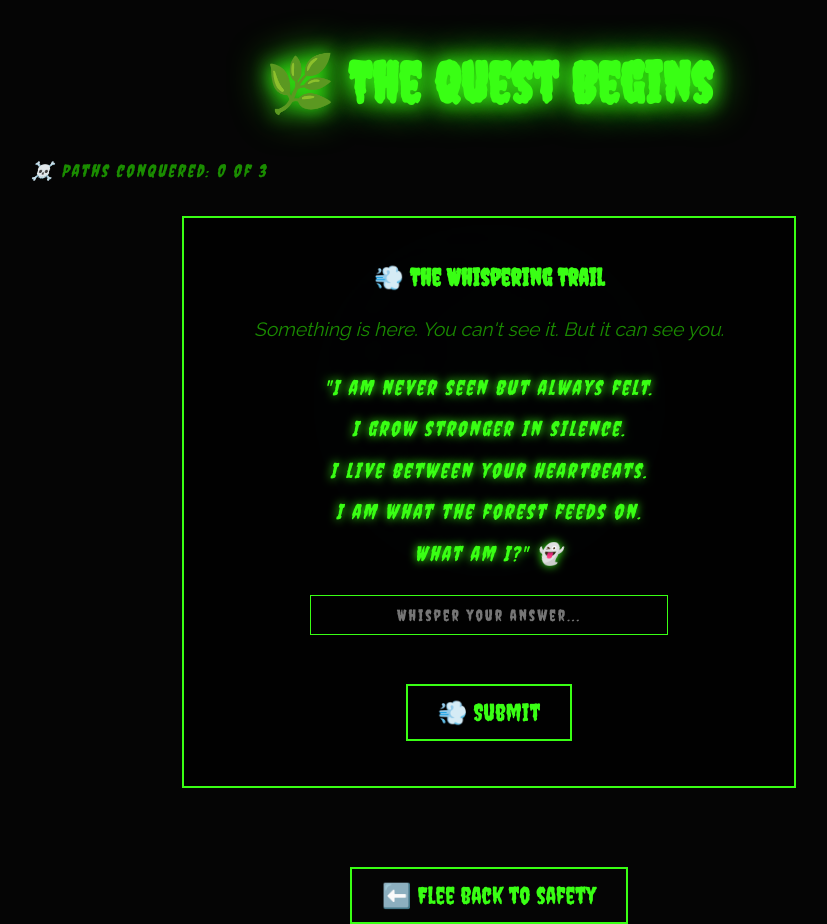
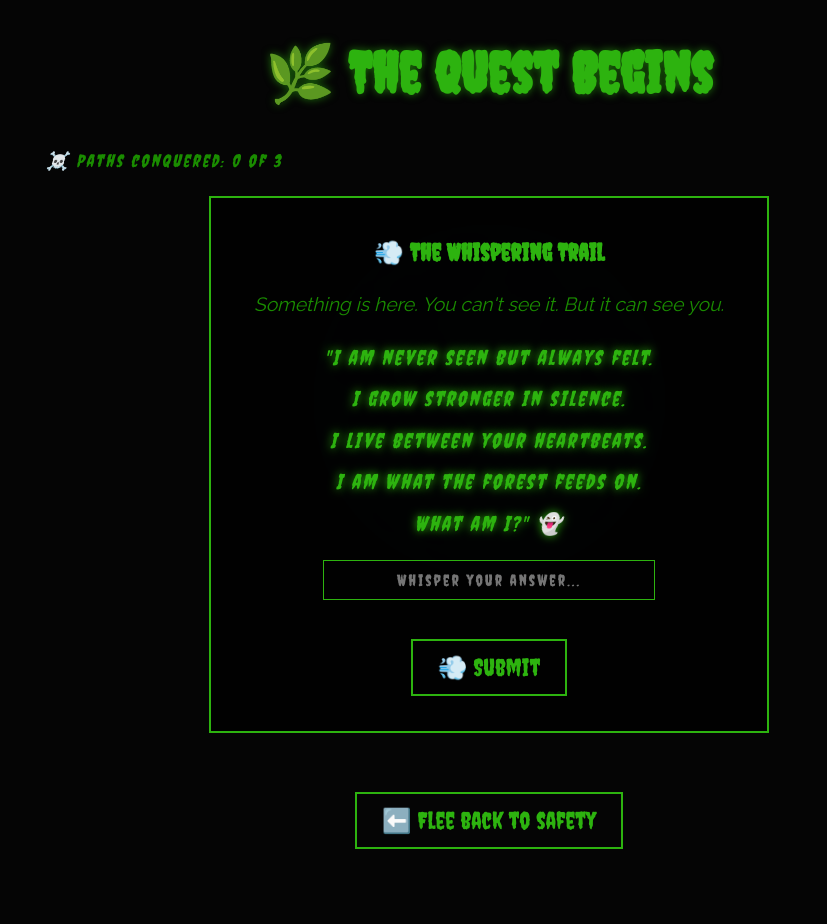
Before and after one commit to Twiry22/ManHunt, a Flask app: page /quest in a window 1280 px wide. Shown: the whole page, without its empty margins (151-978 px from the left). After the commit the page ends 849 px from the top, so only its background shows below. Run offline with Flask 3, Linux system fonts and the light colour scheme.

Commit message:
Latest Manhunt

```diff
--- a/static/style.css
+++ b/static/style.css
@@ -3,63 +3,112 @@
 
 /* The entire page */
 body {
-    /* Deep black background — like the forest at 3am */
     background-color: #050505;
     font-family: 'Raleway', sans-serif;
-    /* Toxic green as our main text color */
-    color: #39ff14;
+    color: #2db30f;
     text-align: center;
     margin: 0;
-    padding: 0;
+    padding: 0 15px;
+    /* Prevents horizontal scrolling on phones */
+    overflow-x: hidden;
+    /* Better text rendering on phones */
+    -webkit-font-smoothing: antialiased;
 }
 
 /* Main title */
 h1 {
     font-family: 'Creepster', cursive;
-    /* Bright toxic green */
-    color: #39ff14;
-    font-size: 3.5em;
-    margin-top: 50px;
-    /* Glowing toxic green shadow */
-    text-shadow: 0 0 20px #39ff14, 0 0 40px #39ff14;
+    color: #2db30f;
+    /* Scales down nicely on small screens */
+    font-size: clamp(1.8em, 6vw, 3.5em);
+    margin-top: 40px;
+    /* Reduced glow — less reflection, still spooky */
+    text-shadow: 0 0 8px rgba(45, 179, 15, 0.6);
 }
 
 /* Subtitle paragraph */
 p {
-    font-size: 1.2em;
-    /* Slightly dimmer green for contrast */
+    /* Scales between 1em and 1.2em depending on screen */
+    font-size: clamp(0.95em, 3vw, 1.2em);
     color: #1a8c00;
     font-style: italic;
-    /* A little breathing room */
-    margin: 20px auto;
-    /* Keeps text from stretching too wide */
+    margin: 15px auto;
     max-width: 600px;
     line-height: 1.8;
 }
 
-/* The map button */
+/* The map button and all general buttons */
 button {
-    /* Toxic green border */
-    border: 2px solid #39ff14;
-    /* Transparent inside */
+    border: 2px solid #2db30f;
     background-color: transparent;
-    color: #39ff14;
+    color: #2db30f;
     font-family: 'Creepster', cursive;
-    font-size: 1.5em;
-    padding: 12px 30px;
-    /* Makes it feel clickable */
+    /* Scales on small screens */
+    font-size: clamp(1em, 4vw, 1.5em);
+    padding: 12px 25px;
     cursor: pointer;
-    /* Smooth glow effect on hover */
     transition: all 0.3s ease;
-    margin-top: 30px;
+    margin-top: 20px;
+    /* Makes buttons easier to tap on phones */
+    min-height: 48px;
+    /* Prevents buttons from overflowing on small screens */
+    max-width: 100%;
 }
 
-/* What happens when you hover over the button */
+/* Button hover effect */
 button:hover {
-    /* Fills with toxic green on hover */
-    background-color: #39ff14;
-    /* Text flips to black */
+    background-color: #2db30f;
     color: #050505;
-    /* Intensifies the glow */
-    box-shadow: 0 0 20px #39ff14;
+    /* Reduced glow on hover */
+    box-shadow: 0 0 10px rgba(45, 179, 15, 0.5);
 }
+
+/* Makes all inputs mobile friendly */
+input {
+    /* Prevents iOS from zooming in on input focus */
+    font-size: 16px !important;
+    max-width: 90%;
+}
+
+/* Responsive container for all pages */
+.puzzle-box, .clue-box, .codex-box, .victory-box {
+    /* Shrinks nicely on small screens */
+    width: 90% !important;
+    max-width: 560px !important;
+    box-sizing: border-box;
+    margin: 20px auto !important;
+    padding: 20px !important;
+}
+
+/* Mobile specific adjustments */
+@media (max-width: 600px) {
+    h1 {
+        margin-top: 25px;
+    }
+
+    button {
+        /* Full width buttons on small screens — easier to tap */
+        width: 90%;
+        margin: 10px auto;
+        display: block;
+    }
+
+    /* Map container scales down on phones */
+    .map-container {
+        width: 95vw !important;
+        height: 65vw !important;
+    }
+
+    /* Sliding puzzle scales down on phones */
+    .puzzle-container {
+        width: 90vw !important;
+        height: 90vw !important;
+    }
+
+    /* Tiles scale with puzzle container */
+    .tile {
+        width: 30vw !important;
+        height: 30vw !important;
+        font-size: 1.8em !important;
+    }
+}
--- a/templates/quest.html
+++ b/templates/quest.html
@@ -33,7 +33,7 @@
 
         /* Puzzle box */
         .puzzle-box {
-            border: 2px solid #39ff14;
+            border: 2px solid #2db30f;
             max-width: 560px;
             margin: 30px auto;
             padding: 25px;
@@ -50,9 +50,9 @@
         .puzzle-text {
             font-family: 'Creepster', cursive;
             font-size: 1.3em;
-            color: #39ff14;
+            color: #2db30f;
             line-height: 2;
-            text-shadow: 0 0 10px #39ff14;
+            text-shadow: 0 0 10px #2db30f;
             letter-spacing: 2px;
         }
 
@@ -60,8 +60,8 @@
         .sequence {
             font-family: 'Creepster', cursive;
             font-size: 2em;
-            color: #39ff14;
-            text-shadow: 0 0 15px #39ff14;
+            color: #2db30f;
+            text-shadow: 0 0 15px #2db30f;
             letter-spacing: 10px;
             margin: 20px 0;
         }
@@ -69,8 +69,8 @@
         /* Answer input */
         .answer-input {
             background: transparent;
-            border: 1px solid #39ff14;
-            color: #39ff14;
+            border: 1px solid #2db30f;
+            color: #2db30f;
             padding: 10px;
             font-size: 1em;
             width: 60%;
@@ -138,8 +138,8 @@
             display: none;
             font-family: 'Creepster', cursive;
             font-size: 1.3em;
-            color: #39ff14;
-            text-shadow: 0 0 15px #39ff14;
+            color: #2db30f;
+            text-shadow: 0 0 15px #2db30f;
             margin: 20px 0;
             animation: fadeIn 1s ease;
         }
@@ -166,7 +166,7 @@
         <!-- ========================= -->
         <div class="puzzle-box" id="puzzle1">
 
-            <h2 style="color:#39ff14; font-family:'Creepster',cursive;">
+            <h2 style="color:#2db30f; font-family:'Creepster',cursive;">
                 💨 The Whispering Trail
             </h2>
 
@@ -205,7 +205,7 @@
         <!-- ====================== -->
         <div class="puzzle-box" id="puzzle2" style="display:none;">
 
-            <h2 style="color:#39ff14; font-family:'Creepster',cursive;">
+            <h2 style="color:#2db30f; font-family:'Creepster',cursive;">
                 💀 The Trail of Bones
             </h2>
 
@@ -248,7 +248,7 @@
         <!-- ===================== -->
         <div class="puzzle-box" id="puzzle3" style="display:none;">
 
-            <h2 style="color:#39ff14; font-family:'Creepster',cursive;">
+            <h2 style="color:#2db30f; font-family:'Creepster',cursive;">
                 🫥 The Shadow Path
             </h2>
 
@@ -288,7 +288,7 @@
 
         <div id="secretDoor">
             <p style="font-family:'Creepster',cursive; font-size:1.8em;
-            color:#39ff14; text-shadow: 0 0 20px #39ff14;">
+            color:#2db30f; text-shadow: 0 0 20px #2db30f;">
                                🚪
                 You didn't just survive the forest...<em>You broke it.</em> 😈
             </p>
@@ -384,7 +384,7 @@
         const feedback = document.getElementById('shadow_feedback');
 
         if (answer === 'map' || answer === 'a map') {
-            feedback.style.color = '#39ff14';
+            feedback.style.color = '#2db30f';
             feedback.innerHTML = '✅ The shadow bows reluctantly. It was NOT expecting that. Well played! 😈';
             document.getElementById('shadow_hintBtn').style.display = 'none';
             solved.shadow = true;
@@ -423,7 +423,7 @@
         const feedback = document.getElementById('whisper_feedback');
 
         if (answer === 'fear' || answer === 'silence' || answer === 'darkness') {
-            feedback.style.color = '#39ff14';
+            feedback.style.color = '#2db30f';
             feedback.innerHTML = '✅ You heard what the forest has whispered for centuries... Remarkable! 👻😈';
             document.getElementById('whisper_hintBtn').style.display = 'none';
             solved.whisper = true;
@@ -462,7 +462,7 @@
         const feedback = document.getElementById('bones_feedback');
 
         if (answer === 162) {
-            feedback.style.color = '#39ff14';
+            feedback.style.color = '#2db30f';
             feedback.innerHTML = '✅ You have the audacity to actually be smart. 💀😈';
             document.getElementById('bones_hintBtn').style.display = 'none';
             solved.bones = true;
```
Also changed, not shown: templates/bones.html (+8 -8 lines), templates/codex.html (+5 -5 lines), templates/map.html (+11 -11 lines), templates/secret.html (+19 -17 lines), templates/shadow.html (+6 -6 lines), templates/victory.html (+4 -4 lines), templates/whisper.html (+6 -6 lines).
